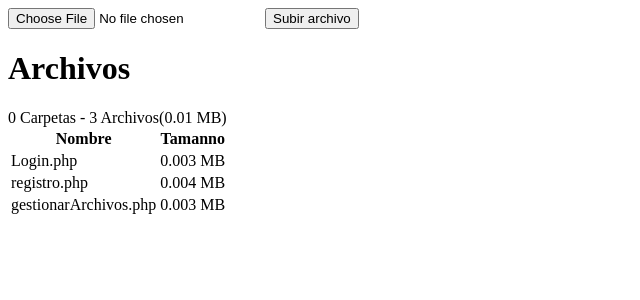
After one commit to Espila26/Code-Snippet, a PHP site: page /gestionarArchivos.php in a window 1280 px wide. The commit adds this page. Shown: the top 300 px of the page, without its empty margins (0-640 px from the left). Run offline with PHP 8.4, Linux system fonts and the light colour scheme; the visitor is signed in with stand-in values (Sample User, id 1).

Commit message:
Se arreglaron errores y se incluyo el archivo gestionarArchivos
Se agregaron las sessiones, se arreglaron funciones header que estaban redirigiendo erroneamente, se agrego el archivo llamado gestionarArchivos, con las funcionalidades para subir archivos y ver los archivos que tiene el usuario con el que se esta logueado

```diff
--- a/Login/Login.php
+++ b/Login/Login.php
@@ -67,23 +67,23 @@ span.psw {
 </style>
 
 <?php
-
+	session_start();
 	$file = initializeFile( "usuarios.txt" );
 
 	$array = [];
 	while ($data = fread($file,200)) {
 		$array[] = unserialize( $data );
 	}
-	var_dump($array);
 	if( isset( $_POST[ 'login' ] ) ){
-		var_dump($_POST[ 'uname' ]);
 		$userWasFound = false;
 		if( $_POST[ 'uname' ] && $_POST[ 'psw' ] ){
 			foreach( $array  as $user ){
 				if( $user[ 'username' ] == $_POST[ 'uname' ] &&
 				    $user[ 'password' ] == $_POST[ 'psw' ] ){
+					$_SESSION['userName'] = $user[ 'username' ];
 					echo"session started";
 					$userWasFound = true;
+					header("Location: gestionarArchivos.php");
 				}
 			}
 		}
--- /dev/null
+++ b/Login/gestionarArchivos.php
@@ -0,0 +1,102 @@
+<!DOCTYPE html>
+<html>
+	<head>
+	<?php
+	session_start();
+
+	if( !isset( $_SESSION['userName'] ))
+		header("Location: Login.php");
+
+	$userFiles = getUserFiles();
+	if( isset( $_POST[ 'submit' ] ) ){
+		uploadFile();
+		header("Location: gestionarArchivos.php");
+	}
+
+	function uploadFile(){
+		if ( $_FILES[ 'archivo' ][ "error" ] > 0 ){
+			echo "Error: " . $_FILES[ 'archivo' ][ 'error' ] . "<br>";
+		}else{
+			chdir( 'C:\\ProjectDirectories\\' );// Change the directory where we are to the one we want
+			move_uploaded_file( $_FILES[ 'archivo' ][ 'tmp_name' ],
+			"".$_SESSION[ 'userName' ]."/" . $_FILES[ 'archivo' ][ 'name' ]);
+		}
+	}
+
+	function getUserFiles(){
+		$path = 'C:\\ProjectDirectories\\' . $_SESSION['userName'];
+		chdir( $path );
+		$directory = opendir( "." ); //ruta actual
+		$userFiles = [];
+
+		while( $file = readdir( $directory )) //obtenemos un archivo y luego otro sucesivamente
+		{
+			if( $file != '.' && ( $file != '..' )){
+				$filesize = filesize($file); // bytes
+				if ( is_dir( $file ))//verificamos si es o no un directorio
+				{
+					$foundFile = array( 'name' => "[".$file . "]",
+										'size' => $filesize = round($filesize / 1024 / 1024, 3),
+										'isFolder' => true ); // megabytes with 3 digit );
+					array_push( $userFiles, $foundFile ); //de ser un directorio lo envolvemos entre corchetes
+				}
+				else
+				{
+					$foundFile = array( 'name' => $file,
+										'size' => $filesize = round($filesize / 1024 / 1024, 3),
+										'isFolder' => false ); // megabytes with 3 digit );
+					array_push( $userFiles, $foundFile );
+				}
+			}
+		}
+		return $userFiles;
+	}
+
+	?>
+
+    </head>
+    <body>
+        <form action="<?php echo $_SERVER['PHP_SELF']; ?>" method="post" enctype="multipart/form-data">
+            <input type="file" name="archivo" id="archivo"></input>
+            <input type="submit" name="submit" value="Subir archivo"></input>
+        </form>
+
+		<div>
+		<?php
+		if( isset( $userFiles )){
+		?>
+		<table>
+		<h1>Archivos</h1>
+			<tr>
+				<th>Nombre</th>
+				<th>Tamanno</th>
+			</tr>
+				<?php
+				$contFiles = 0;
+				$contFolders = 0;
+				$totalSize = 0;
+				foreach( $userFiles as $file ){
+				?>
+					<tr>
+						<form method="post">
+							<td> <?php echo $file[ 'name' ] ?> </td>
+							<td> <?php echo $file['size']. " MB" ?> </td>
+						</form>
+					</tr>
+				<?php
+				if( $file[ 'isFolder' ] == true )
+					$contFolders++;
+				else
+					$contFiles++;
+				$totalSize = $totalSize + $file[ 'size' ];
+				}
+	    		?>
+				<tr><?php echo $contFolders. " Carpetas - " . $contFiles ." Archivos(" .$totalSize. " MB)" ?> </tr>
+		</table>
+		<?php
+		}
+		?>
+		</div>
+
+    </body>
+</html>
--- a/Login/registro.php
+++ b/Login/registro.php
@@ -97,7 +97,7 @@ button:hover {
 			fwrite( $file, $string );
 			chdir('C:\\ProjectDirectories\\');// Change the directory where we are to the one we want
 			createDirectory( 'C:\\ProjectDirectories\\' + $_POST[ 'username' ] );
-			header("Location: signIn.php");
+			header("Location: registro.php");
 		}else{
 			echo "Passwords do not match or username already exists";
 		}
```
